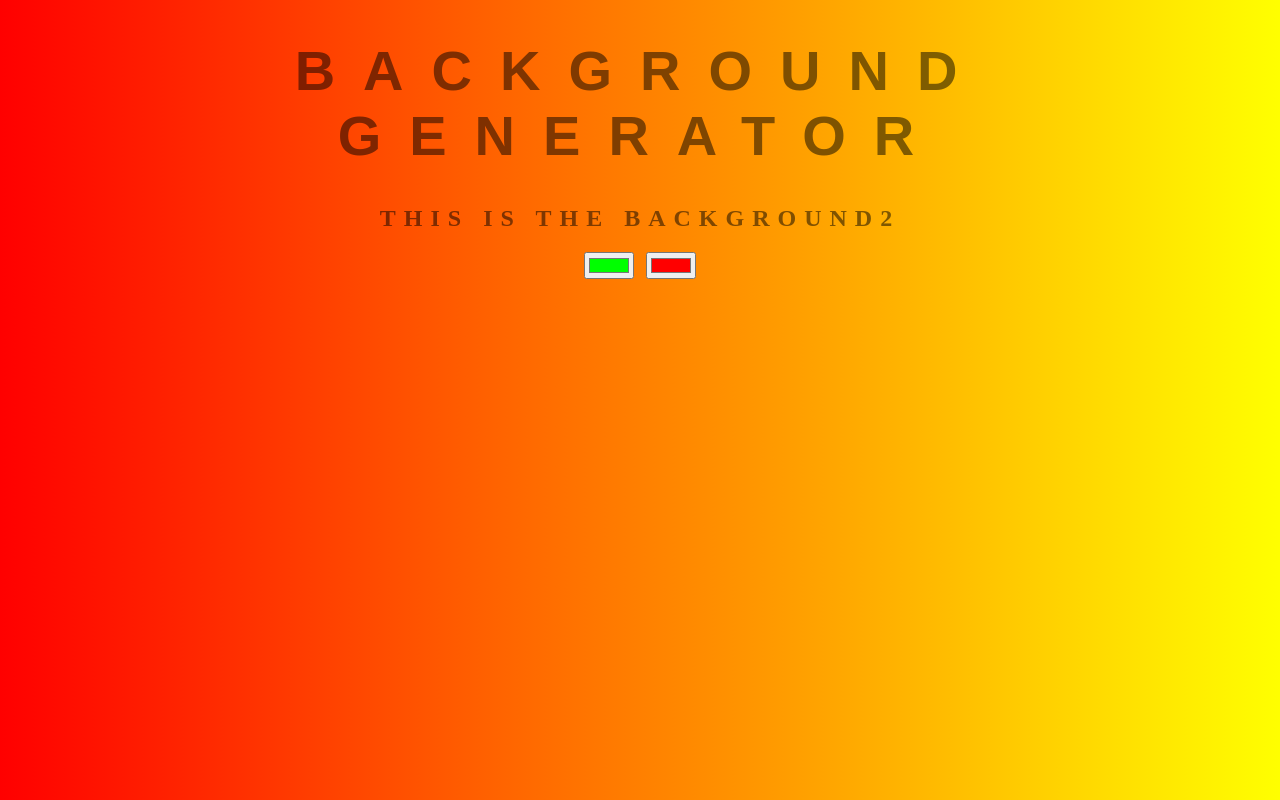
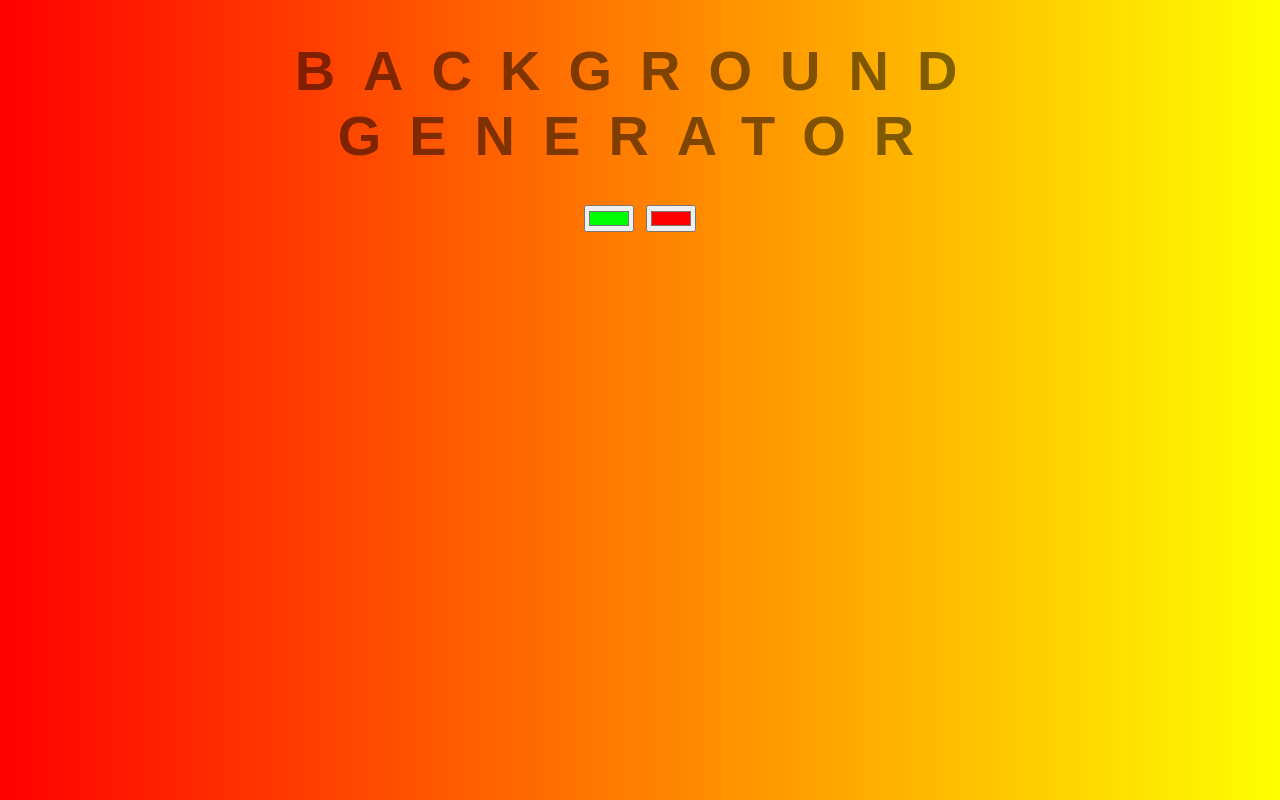
Before and after one commit to giovanni-rojas/background-generator, a plain HTML site: page index.html in a window 1280 px wide. Drawn offline with Linux system fonts and the light colour scheme.

Commit message:
reverting title

```diff
--- a/index.html
+++ b/index.html
@@ -6,7 +6,6 @@
 </head>
 <body id="gradient">
 	<h1>Background Generator</h1>
-	<h2>This is the Background2</h2>
 	<input class="color1" type="color" name="color1" value="#00ff00">
 	<input class="color2" type="color" name="color2" value="#ff0000">
 	<h3></h3>
```
